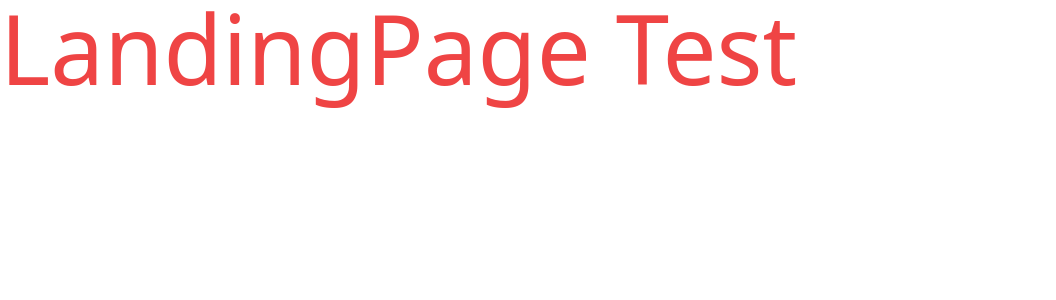
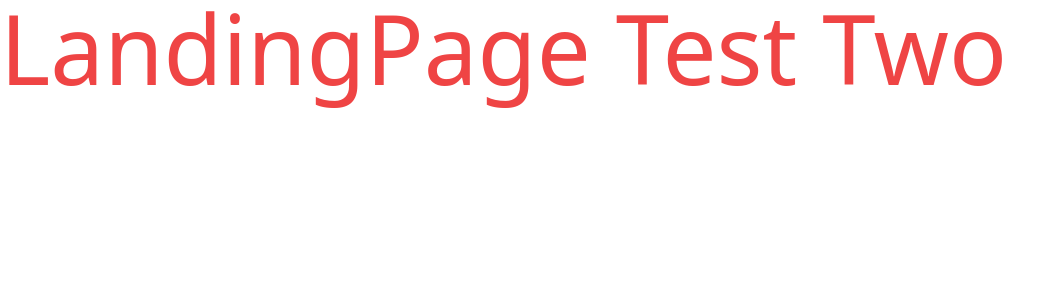
Before and after one commit to Riseonelimit/SparkCharge, a React (Vite) app: page / in a window 1280 px wide. Shown: the top 300 px of the page, without its empty margins (0-1056 px from the left). Built offline with nearby package versions, Linux system fonts and the light colour scheme.

Commit message:
Landing Update commit

```diff
--- a/src/pages/LandingPage.jsx
+++ b/src/pages/LandingPage.jsx
@@ -3,7 +3,7 @@ import React from 'react'
 const LandingPage = () => {
     return (
         <section>
-            <h1 className=' text-red-500 text-8xl'>LandingPage Test</h1>
+            <h1 className=' text-red-500 text-8xl'>LandingPage Test Two</h1>
         </section>
     )
 }
```
